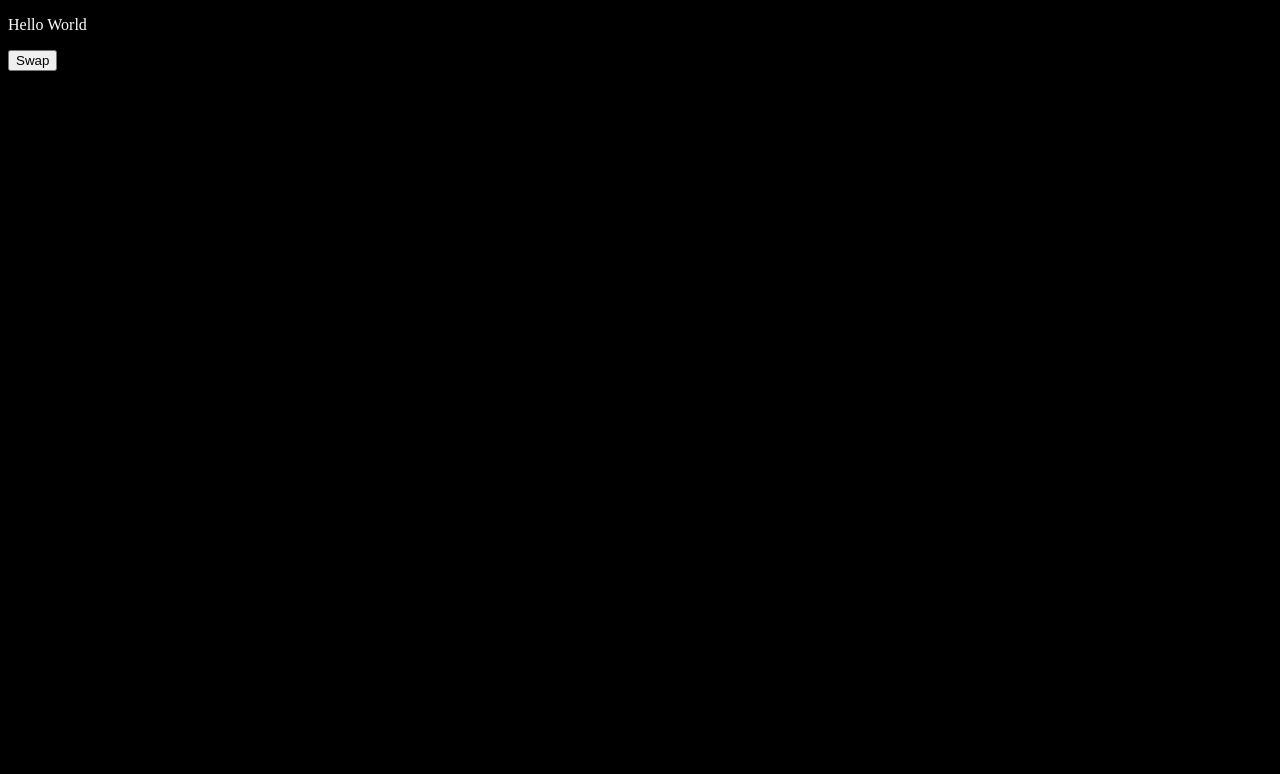
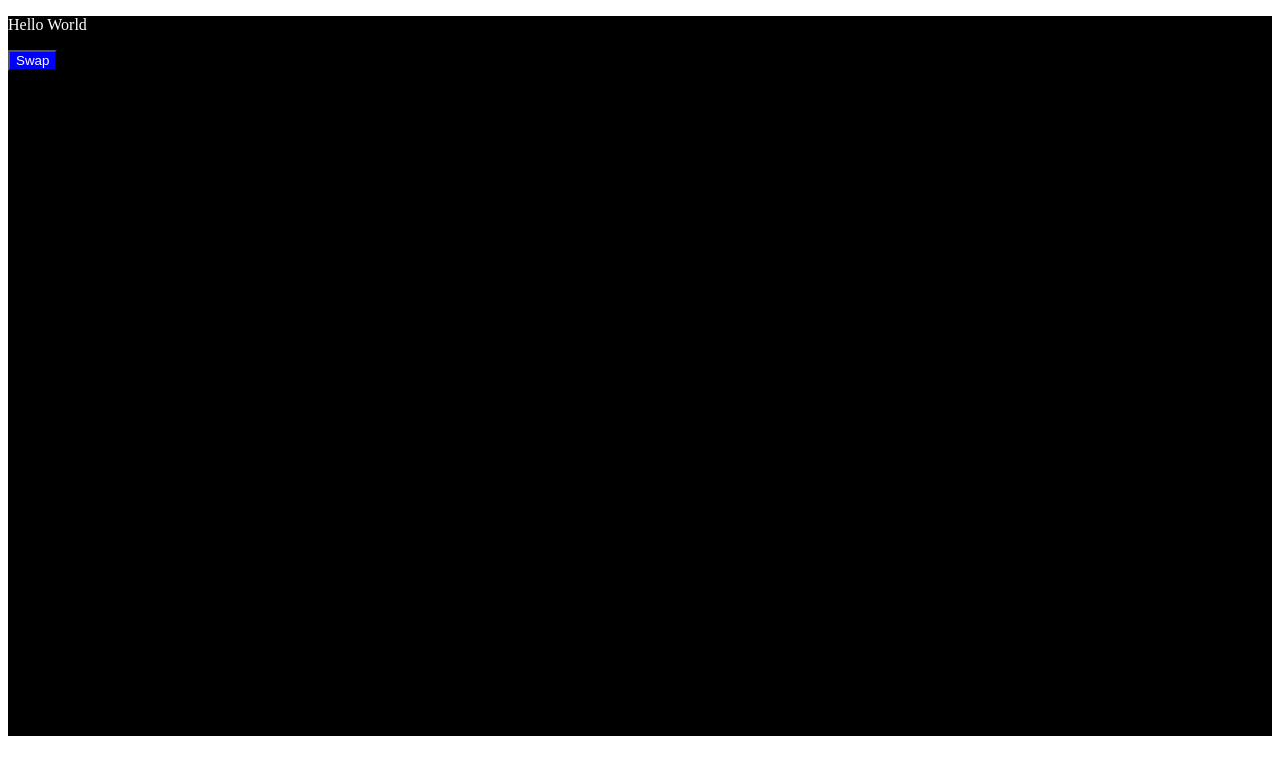
Before and after one commit to acciojob/dark-theme-Sagunthala-A, a website: page main.html in a window 1280 px wide. Both pictures are taken after a click on the button "Swap". Drawn offline with Linux system fonts and the light colour scheme.

Commit message:
created a submission

```diff
--- a/main.html
+++ b/main.html
@@ -7,12 +7,12 @@
     <link rel="stylesheet" href="styles.css">
   </head>
   <body>
-    <main>
+    <main id="app" class="day">
       <!-- html markup here -->
       <p id="ptag">
         Hello World
       </p>
-      <button id="btn">Swap</button>
+      <button id="swap" class="button_day">Swap</button>
     </main>
     <script src="./script.js"></script>
   </body>
--- a/script.js
+++ b/script.js
@@ -1,7 +1,13 @@
 //your code here
 // document.body.style.backgroundColor = "red";
-let btn = document.getElementById('btn')
-	btn.addEventListener('click',()=>{
-	document.body.style.backgroundColor = "black";
-	document.body.style.color = "white";
-})
+let btn = document.getElementById('swap')
+let div = document.getElementById('app')
+
+btn.addEventListener('click',swapTheme)
+
+
+function  swapTheme (){
+	div.classList.toggle('night');
+	btn.classList.toggle('button_night');
+
+}
```
